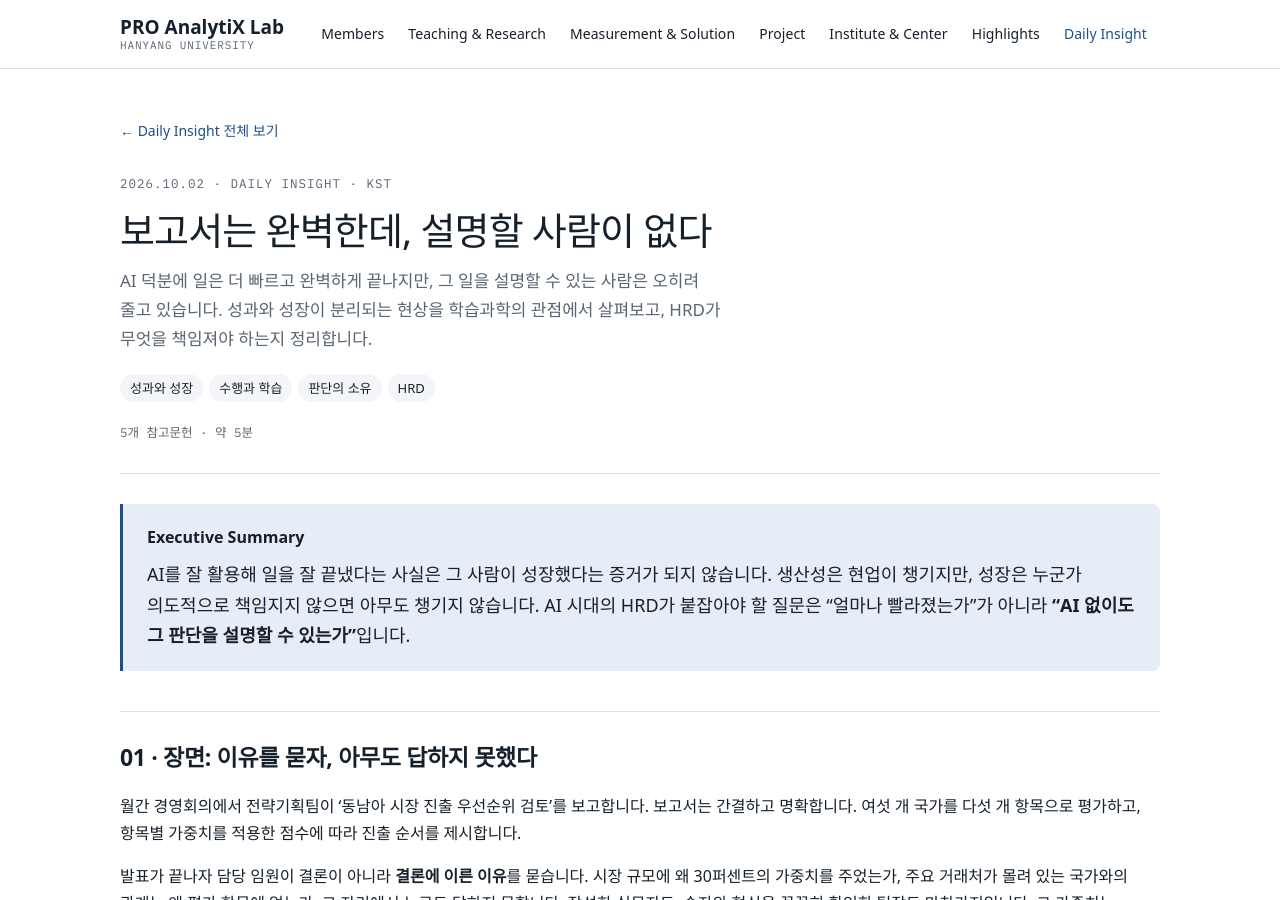
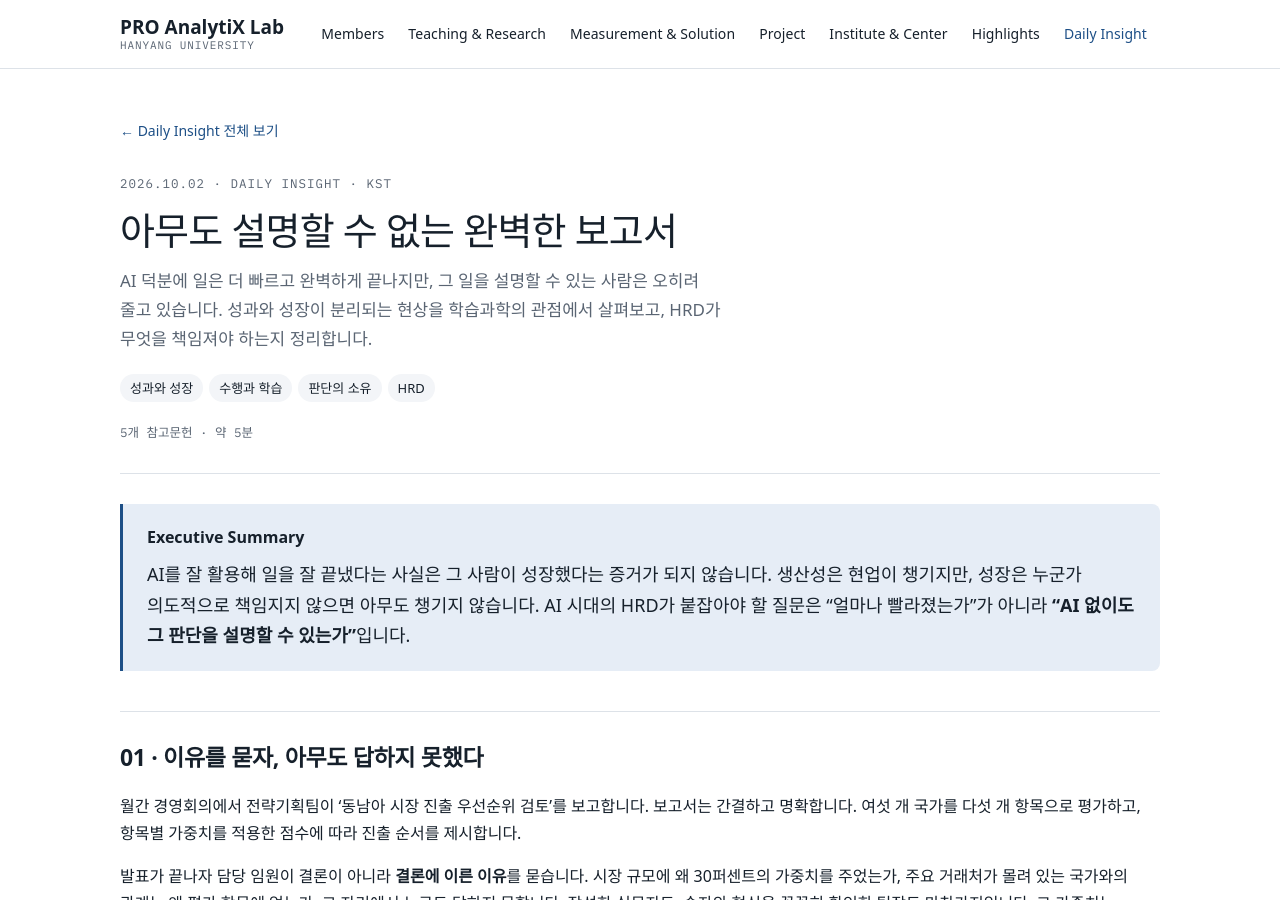
Before and after one commit to drsprolab/drsprolab.github.io, a Jekyll site: the page built from _insights/2026-10-02-explain.md, in a window 1280 px wide and 900 px high. Built offline with Jekyll 4.4.1, drawn with Linux system fonts in a browser that asks for light colours; some web fonts are replaced.

Commit message:
Daily Insight 10/2: 제목을 '아무도 설명할 수 없는 완벽한 보고서'로, 01 소제목의 '장면:' 삭제
Co-Authored-By: Claude Opus 5.5 <noreply@anthropic.com>

```diff
--- a/_insights/2026-10-02-explain.md
+++ b/_insights/2026-10-02-explain.md
@@ -1,6 +1,6 @@
 ---
 layout: insight
-title: "보고서는 완벽한데, 설명할 사람이 없다"
+title: "아무도 설명할 수 없는 완벽한 보고서"
 date: 2026-10-02 19:00:00 +0900
 summary: "AI 덕분에 일은 더 빠르고 완벽하게 끝나지만, 그 일을 설명할 수 있는 사람은 오히려 줄고 있습니다. 성과와 성장이 분리되는 현상을 학습과학의 관점에서 살펴보고, HRD가 무엇을 책임져야 하는지 정리합니다."
 description: "2026년 10월 2일 Daily Insight. 수행과 학습의 구분, 설명 깊이의 착각, 생성형 AI와 메타인지적 게으름, 자동화 편향 연구를 바탕으로 AI 시대 HRD가 성장을 책임지는 방법을 다룹니다."
@@ -15,7 +15,7 @@ topics: [성과와 성장, 수행과 학습, 판단의 소유, HRD]
 AI를 잘 활용해 일을 잘 끝냈다는 사실은 그 사람이 성장했다는 증거가 되지 않습니다. 생산성은 현업이 챙기지만, 성장은 누군가 의도적으로 책임지지 않으면 아무도 챙기지 않습니다. AI 시대의 HRD가 붙잡아야 할 질문은 "얼마나 빨라졌는가"가 아니라 **"AI 없이도 그 판단을 설명할 수 있는가"**입니다.
 </div>
 
-## 01 · 장면: 이유를 묻자, 아무도 답하지 못했다
+## 01 · 이유를 묻자, 아무도 답하지 못했다
 
 월간 경영회의에서 전략기획팀이 '동남아 시장 진출 우선순위 검토'를 보고합니다. 보고서는 간결하고 명확합니다. 여섯 개 국가를 다섯 개 항목으로 평가하고, 항목별 가중치를 적용한 점수에 따라 진출 순서를 제시합니다.
 
```
